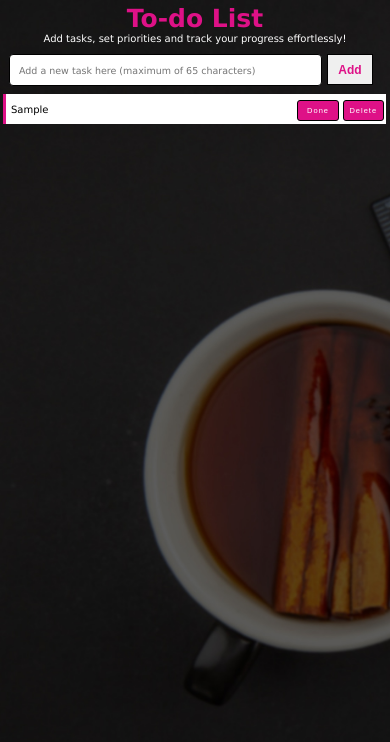
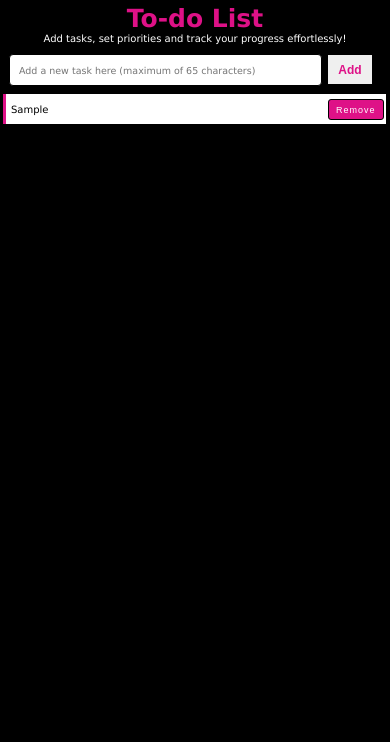
Before and after one commit to Samuel-EA1/To-do-list, a plain HTML site: page index.html in a window 390 px wide. Both pictures are taken after typing "Sample" into the empty fields and a click on the button "Add". Drawn offline with Linux system fonts and the light colour scheme.

Commit message:
made few changes

```diff
--- a/index.css
+++ b/index.css
@@ -5,7 +5,7 @@
 
 body {
 	/* background-color: #BA00FF; */
-	background-image: url(newList.jpg);
+	background-color: black;
 	font-family: Verdana, Geneva, Tahoma, sans-serif;
 	background-size: cover;
 	background-repeat: no-repeat;
@@ -110,7 +110,7 @@ ul button {
 	cursor: pointer;
 	letter-spacing: 1px;
 	height: 30px;
-	width: 5%;
+	width: 15%;
 	margin: -5px 5px 0px 5px;
 }
 
@@ -141,6 +141,47 @@ ul button:hover {
 	font-weight: bold;
 }
 
+@media screen and (max-width: 1043px){
+	body {
+		min-height: 100vh;
+	}
+	.inside {
+		width: 73%;
+		/* background-color: green; */
+	}
+	.mylist {
+		width: 78%;
+		height: 65px;
+		/* background-color: red; */
+	}
+	ul li {
+		height: 30px;
+		padding: 15px 5px 10px 5px;
+	}
+	ul button {
+		width: 40%;
+		font-size: 16px;
+
+		height: 40px;
+		margin-top: -8px;
+	}
+	ul h1 {
+		border: #DE1187 1px solid;
+		box-shadow: 3px 2px 3px #DE1187;
+		width: 6%;
+		height: 34px;
+		padding-top: 2px;
+	}
+	.inside input {
+		font-size: 20px;
+		width: 85%;
+	}
+	.inside button {
+		font-size: 25px;
+		height: 58px;
+		width: 10.25%;
+	}
+}
 @media screen and (min-width: 1301px){
 	body {
 		min-height: 100vh;
@@ -194,7 +235,7 @@ ul button:hover {
 		width: 80%;
 	}
 	ul button {
-		width: 6%;
+		width: 15%;
 		font-size: 14px;
 		margin-top: -3px;
 	}
@@ -222,13 +263,14 @@ ul button:hover {
 		/* background-color: red; */
 	}
 	.mylist {
-		width: 86%;
+		width: 89%;
 		padding-right: 12px;
 	}
 	ul button {
-		width: 7%;
+		width: 13%;
 		font-size: 13px;
-		margin-top: -7px;
+		margin-top: -5px;
+		height: 28px;
 	}
 	ul li {
 		padding: 12px 5px 10px 5px;
@@ -261,9 +303,10 @@ ul button:hover {
 		padding-right: 6px;
 	}
 	ul button {
-		width: 8%;
+		width: 15%;
 		font-size: 13px;
-		margin-top: -6px;
+		margin-top: -5px;
+		height: 28px;
 
 	}
 	ul li {
@@ -354,9 +397,9 @@ ul button:hover {
 		padding-right: 6px;
 	}
 	ul button {
-		width: 8%;
+		width: 15%;
 		height: 23px;
-		font-size: 10px;
+		font-size: 12px;
 		margin-top: -3px;
 
 	}
@@ -401,7 +444,7 @@ ul button:hover {
 		margin-top: 0px;
 	}
 	ul button {
-		width: 9%;
+		width: 15%;
 		height: 23px;
 		font-size: 10px;
 		margin-top: -3px;
@@ -504,10 +547,10 @@ ul button:hover {
 		margin-left: 3px;
 	}
 	ul button {
-		width: 11%;
+		width: 15%;
 		height: 21px;
-		font-size: 7.5px;
-		margin: -4px 2px 0px 2px;
+		font-size: 9px;
+		margin: -5px 2px 0px 2px;
 	}
 	ul li {
 		padding: 10px 0px 20px 5px;
@@ -541,3 +584,12 @@ ul button:hover {
 		font-size: 10px;
 	}
 }
+body {
+	/* background-color: #BA00FF; */
+	background-image: none;
+	background-color: black;
+	font-family: Verdana, Geneva, Tahoma, sans-serif;
+	background-size: cover;
+	background-repeat: no-repeat;
+	min-height: 100%;
+}
--- a/index.js
+++ b/index.js
@@ -30,12 +30,9 @@ function displayList(value){
     li.appendChild(document.createTextNode(value));
     myUlList.appendChild(li);
     let button = document.createElement('button');
-    button.appendChild(document.createTextNode("Delete"));
+    button.appendChild(document.createTextNode("Remove"));
     li.appendChild(button);
 
-    let doneBtn = document.createElement('button');
-    doneBtn.appendChild(document.createTextNode("Done"));
-    li.appendChild(doneBtn);
 
     button.addEventListener("click", function clearTask(){
         li.style.display = "none";
@@ -43,14 +40,14 @@ function displayList(value){
         myArray.length = "";
     })
 
-    doneBtn.addEventListener("click", function markDone(){
-        li.style.color = "#3F3E3F";
-        li.style.textDecoration = "line-through";
-        li.style.fontWeight = "bolder";
-        doneBtn.style.display = "none";
-        const checkBox = document.createElement("h1");
-        const boxText = document.createTextNode("\u2714");
-        checkBox.appendChild(boxText);
-        li.appendChild(checkBox);
-    })
+    // doneBtn.addEventListener("click", function markDone(){
+    //     li.style.color = "#3F3E3F";
+    //     li.style.textDecoration = "line-through";
+    //     li.style.fontWeight = "bolder";
+    //     doneBtn.style.display = "none";
+    //     const checkBox = document.createElement("h1");
+    //     const boxText = document.createTextNode("\u2714");
+    //     checkBox.appendChild(boxText);
+    //     li.appendChild(checkBox);
+    // })
  }
```
